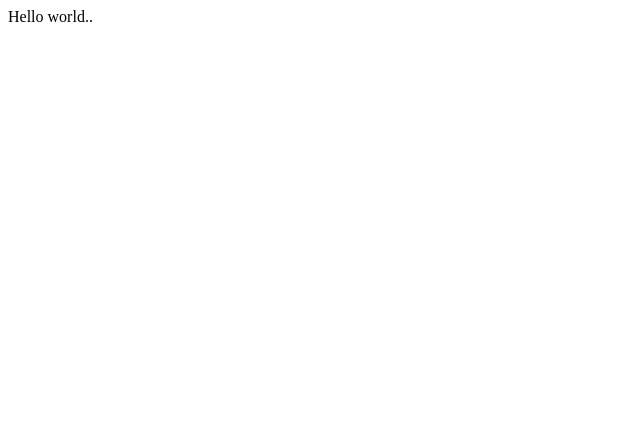
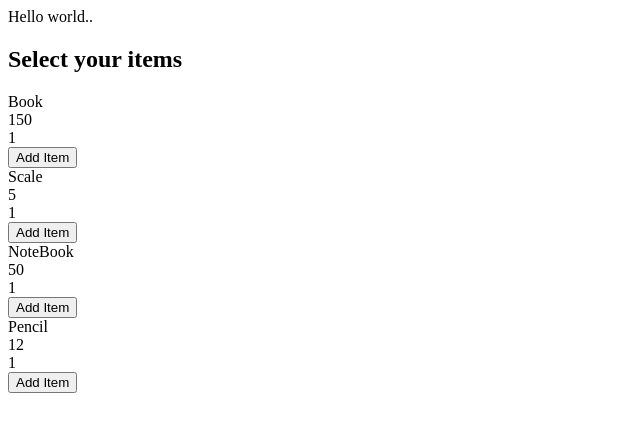
Before and after one commit to ashad009/demo-cart, a website with bundled scripts: page index.html in a window 1280 px wide. Shown: the whole page, without its empty margins (0-640 px from the left). Built offline with nearby package versions, Linux system fonts and the light colour scheme.

Commit message:
Generate cart view

```diff
--- a/index.html
+++ b/index.html
@@ -9,5 +9,6 @@
 <body>
     Hello world..
     <script type="module" src="./js/cart.js" ></script>
+    <div id="items"></div>
 </body>
 </html>
--- a/js/home.js
+++ b/js/home.js
@@ -13,15 +13,33 @@ export class Home {
     }
 
     getItems = () => {
-        console.log(this.webService);
         this.webService.getItmes()
             .then((data) => {
                 this.items = data;
+                let view = this.generateView(this.items);
+                document.getElementById("items").innerHTML = view;
+                console.log('Then here',view);
             })
             .catch(err => {
                 err.text().then(errorMessage => {
                     console.error(errorMessage);
                 })
-            })
+            });
+    }
+
+    generateView = (data) =>{
+        console.log('Generate View',data)
+        let view =`
+        <h2>Select your items</h2>
+        ${data.map((item)=>{
+            return `
+            <div> ${item.name} </div>
+            <div> ${item.price} </div>
+            <div> ${item.quantity} </div>
+            <button class = "addbtn" id = "${item.id}" name = "${item.name}" price = "${item.price}" quantity = "${item.quantity}">Add Item</button>
+           `;
+        }).join('')}
+        `;
+        return view;
     }
 }
```
